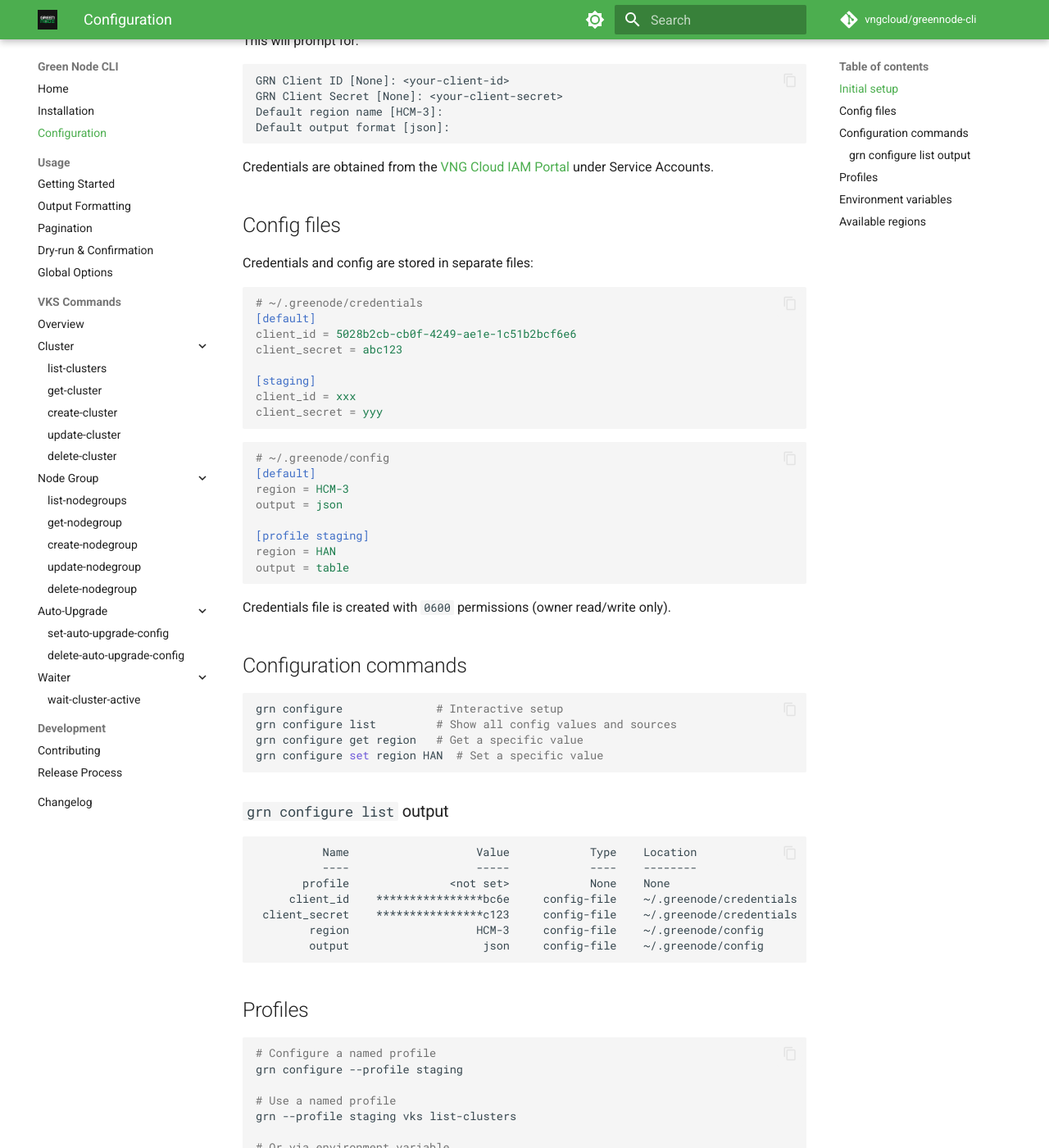
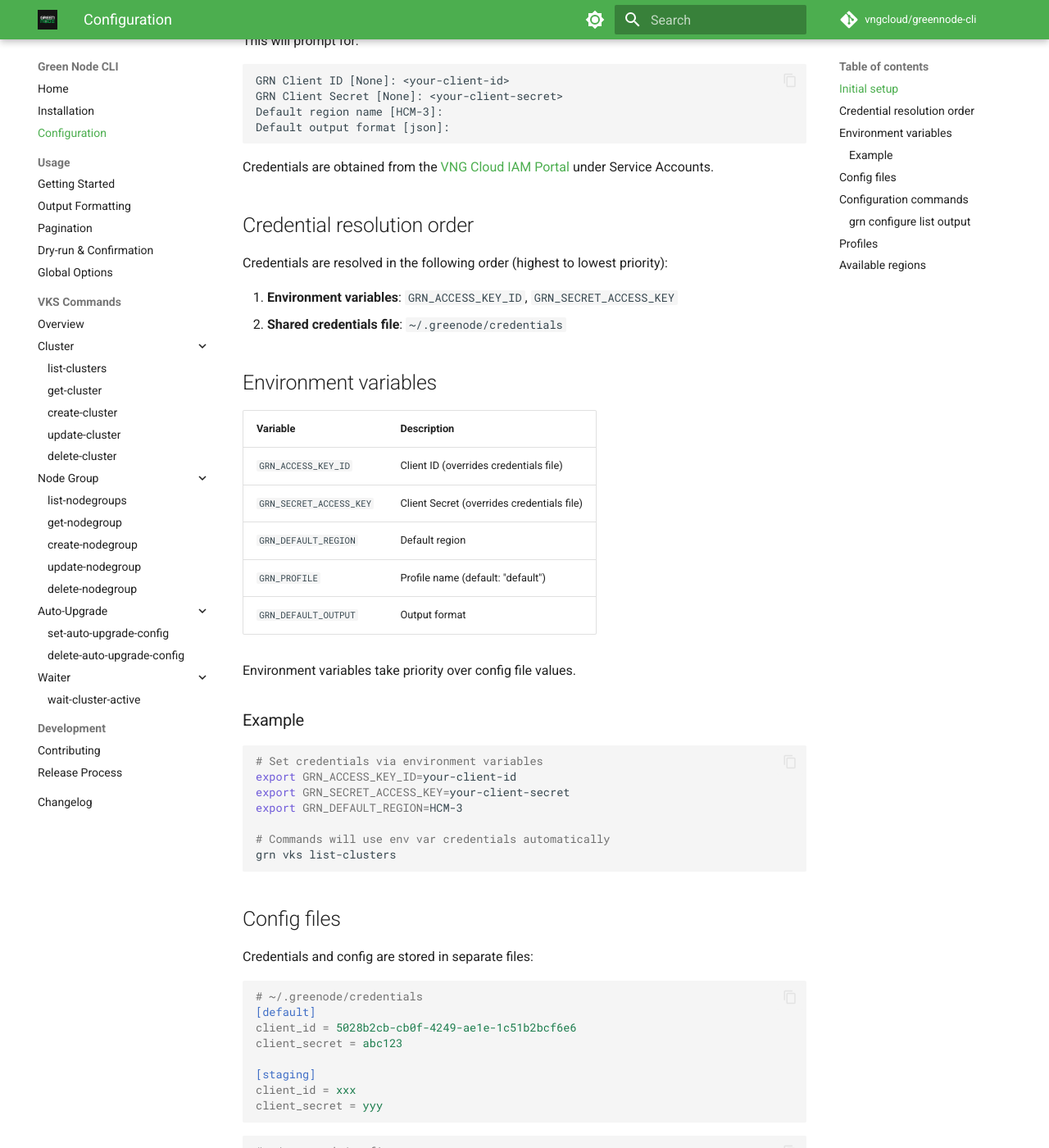
Before and after one commit to vngcloud/greennode-cli, an MkDocs documentation site: the page built from docs/configuration.md, in a window 1280 px wide and 1400 px high, scrolled down 250 px. Shown: the whole window at 82% size. Built offline with MkDocs 1.6.1 and Material for MkDocs 9.7.7, drawn with Linux system fonts in a browser that asks for light colours; comment, search, counter and statistics services are not loaded; some of the changed text lies outside the part shown.

Commit message:
feat: add GRN_ACCESS_KEY_ID/GRN_SECRET_ACCESS_KEY env var support

````diff
--- a/docs/configuration.md
+++ b/docs/configuration.md
@@ -16,6 +16,37 @@
 ```
 
 Credentials are obtained from the [VNG Cloud IAM Portal](https://hcm-3.console.vngcloud.vn/iam/) under Service Accounts.
+
+## Credential resolution order
+
+Credentials are resolved in the following order (highest to lowest priority):
+
+1. **Environment variables**: `GRN_ACCESS_KEY_ID`, `GRN_SECRET_ACCESS_KEY`
+2. **Shared credentials file**: `~/.greenode/credentials`
+
+## Environment variables
+
+| Variable | Description |
+|----------|-------------|
+| `GRN_ACCESS_KEY_ID` | Client ID (overrides credentials file) |
+| `GRN_SECRET_ACCESS_KEY` | Client Secret (overrides credentials file) |
+| `GRN_DEFAULT_REGION` | Default region |
+| `GRN_PROFILE` | Profile name (default: "default") |
+| `GRN_DEFAULT_OUTPUT` | Output format |
+
+Environment variables take priority over config file values.
+
+### Example
+
+```bash
+# Set credentials via environment variables
+export GRN_ACCESS_KEY_ID=your-client-id
+export GRN_SECRET_ACCESS_KEY=your-client-secret
+export GRN_DEFAULT_REGION=HCM-3
+
+# Commands will use env var credentials automatically
+grn vks list-clusters
+```
 
 ## Config files
 
````
Also changed, not shown: other parts of docs/configuration.md (+0 -10 lines), CLAUDE.md (+1 -1 lines), README.md (+18 -6 lines), docs/usage/global-options.md (+4 -0 lines), 2 other files.
